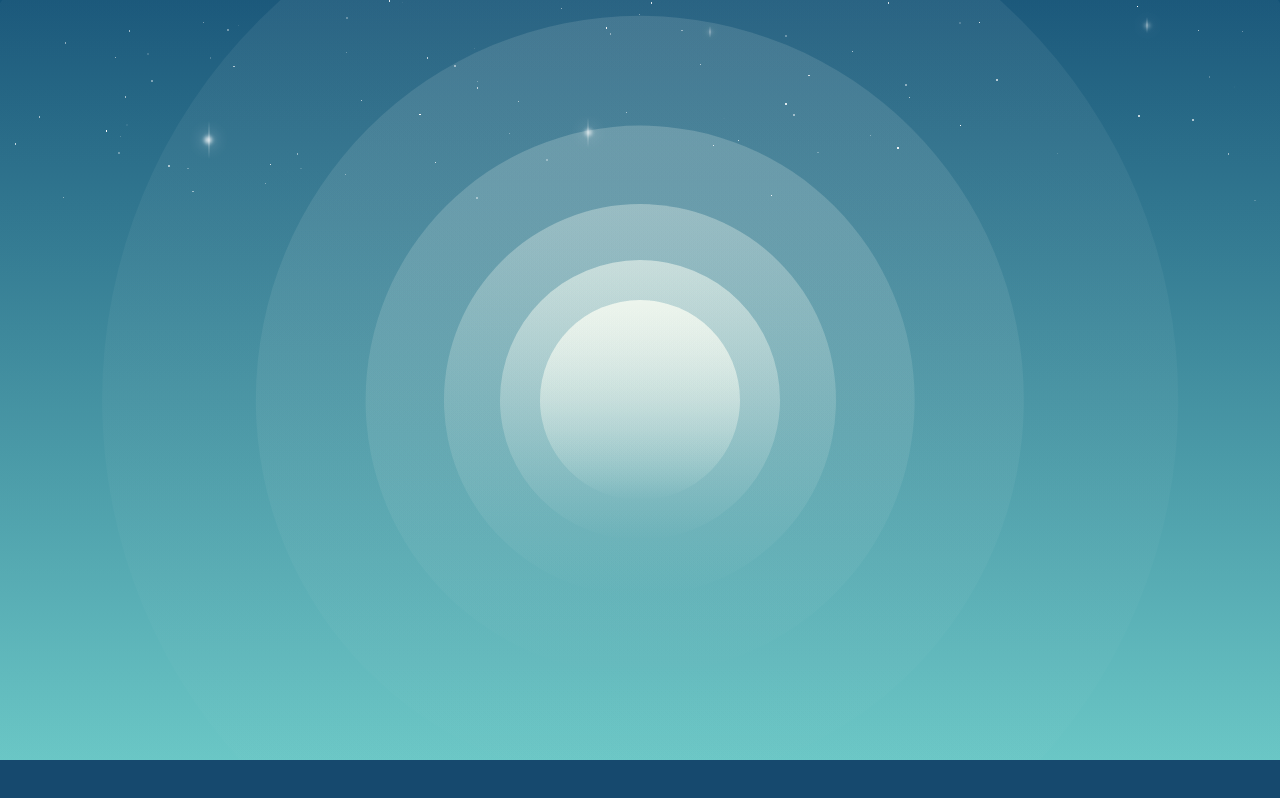
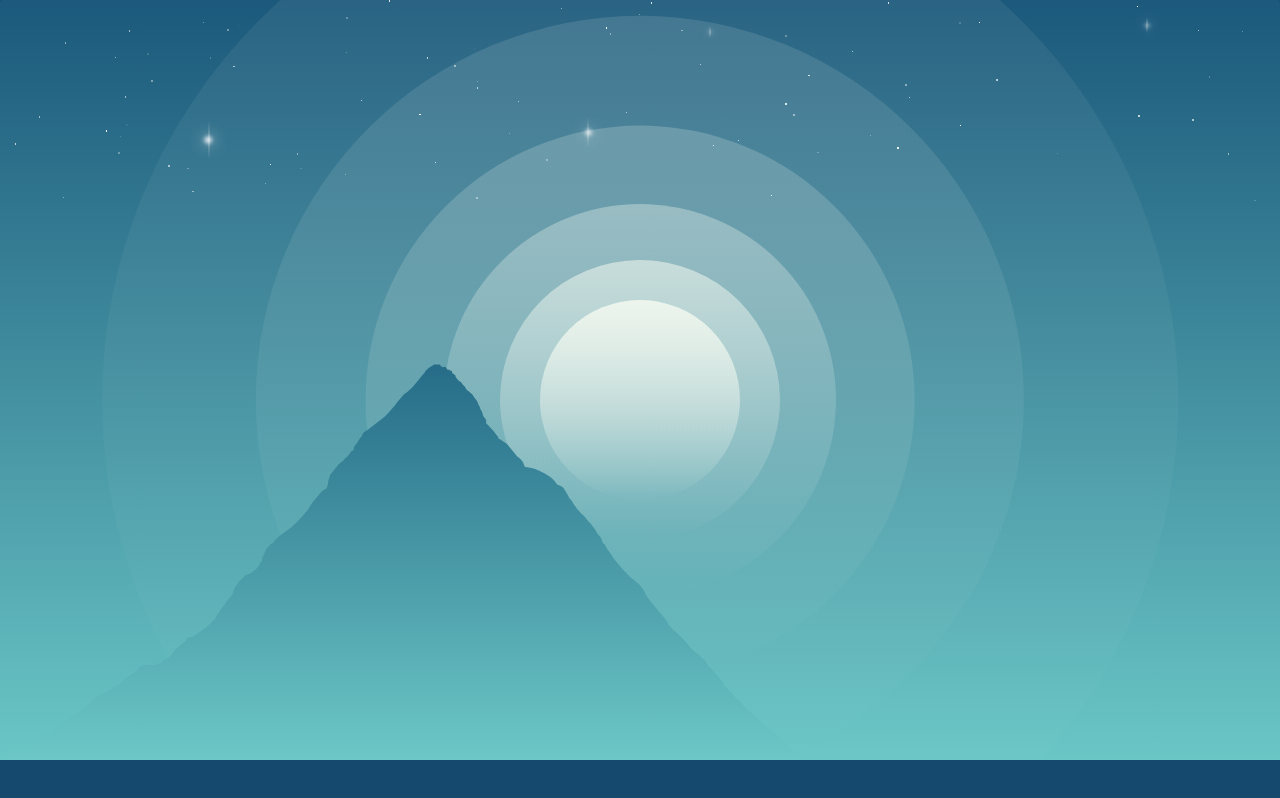
Before and after one commit to chase-manning/dusk-runner, a React (Create React App) app: page / in a window 1280 px wide. Built offline with nearby package versions, Linux system fonts and the light colour scheme.

Commit message:
:rocket: Add Mountain

```diff
--- a/src/components/App.tsx
+++ b/src/components/App.tsx
@@ -1,5 +1,6 @@
 import React from "react";
 import styled from "styled-components";
+import Mountain from "./Mountain";
 import Background from "./Background";
 import Floor from "./Floor";
 import Stars from "./Stars";
@@ -13,12 +14,22 @@ const StyledApp = styled.div`
   height: 100%;
 `;
 
+const StyledMountain = styled.img`
+  position: absolute;
+  width: 50%;
+`;
+
 const App = () => {
   return (
     <StyledApp>
       <Background topColor={"#145377"} bottomColor={"#6DCCC9"} />
       <Suns highlight={"#EDF5ED"} shadow={"#EDF5ED00"} count={7} />
       <Stars />
+      <Mountain
+        topColor={"#266C88"}
+        bottomColor={"#6CC7C6"}
+        height={window.innerHeight / 2}
+      />
       <Floor color={"#16496E"} />
     </StyledApp>
   );
```
